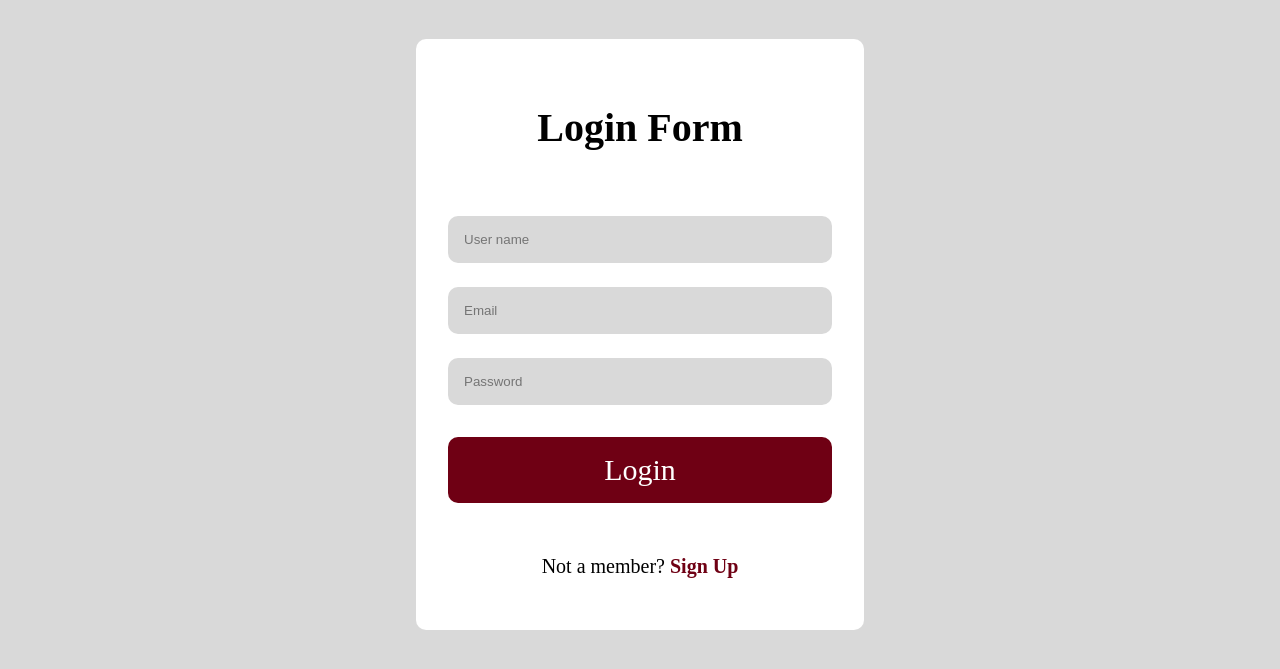
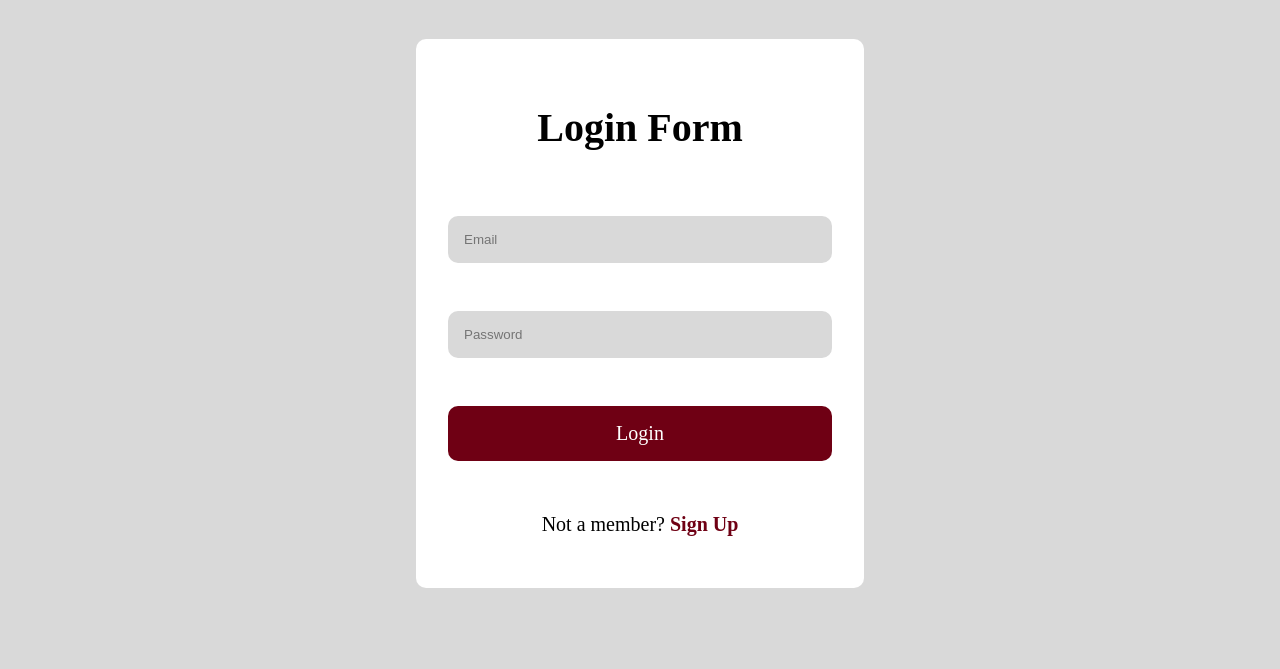
Before and after one commit to Irirwanirira/my-brand, a plain HTML site: page UI/auth/loginpage.html in a window 1280 px wide. Shown: the part 121-790 px from the top of the page. Drawn offline with Linux system fonts and the light colour scheme; a web font is replaced by a local one.

Commit message:
Add user login

```diff
--- a/UI/auth/loginpage.html
+++ b/UI/auth/loginpage.html
@@ -34,13 +34,13 @@
     <section id="login_view">
         <div class="login_form_container">
             <h1>Login Form</h1>
-            <form class="user_login_form" action="">
-                <input type="text" placeholder="User name">
-                <input type="text" placeholder="Email">
-                <input type="text" placeholder="Password">
+            <form class="user_login_form" id="login" action="submit">
+                <input id="email" type="text" placeholder="Email">
+                <span id="emailError"></span>
+                <input id="password" type="text" placeholder="Password">
+                <span id="passwordError"></span>
+                <button title="Login" id="action_btn">Login</button>
             </form>
-
-            <button title="Get in touch" id="action_btn"><a href="../dashboard/dashboard.html">Login</a></button>
             <p class="signup_notification">Not a member?<span><a href="./signuppage.html"> Sign Up</a></span></p>
         </div>
     </section>
```
